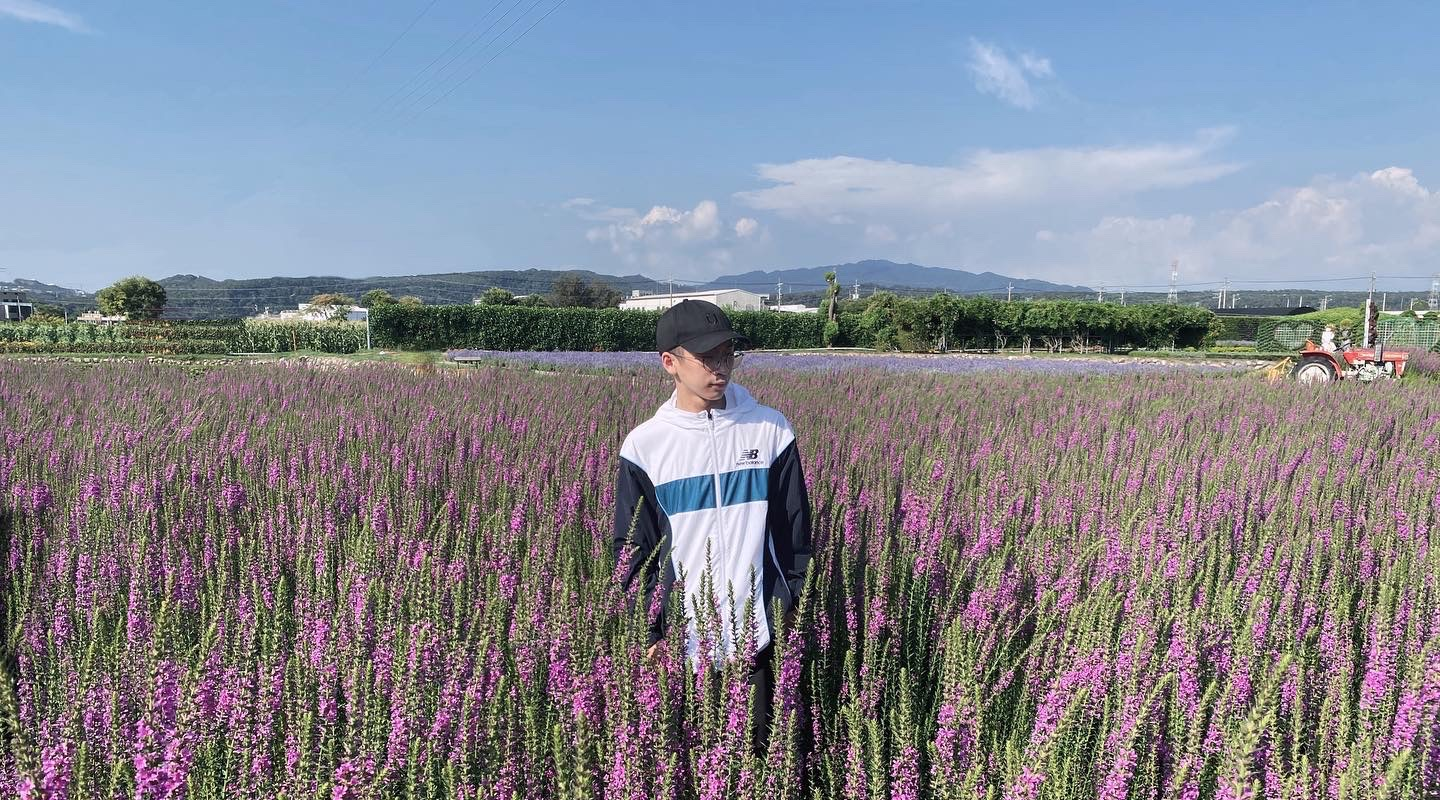
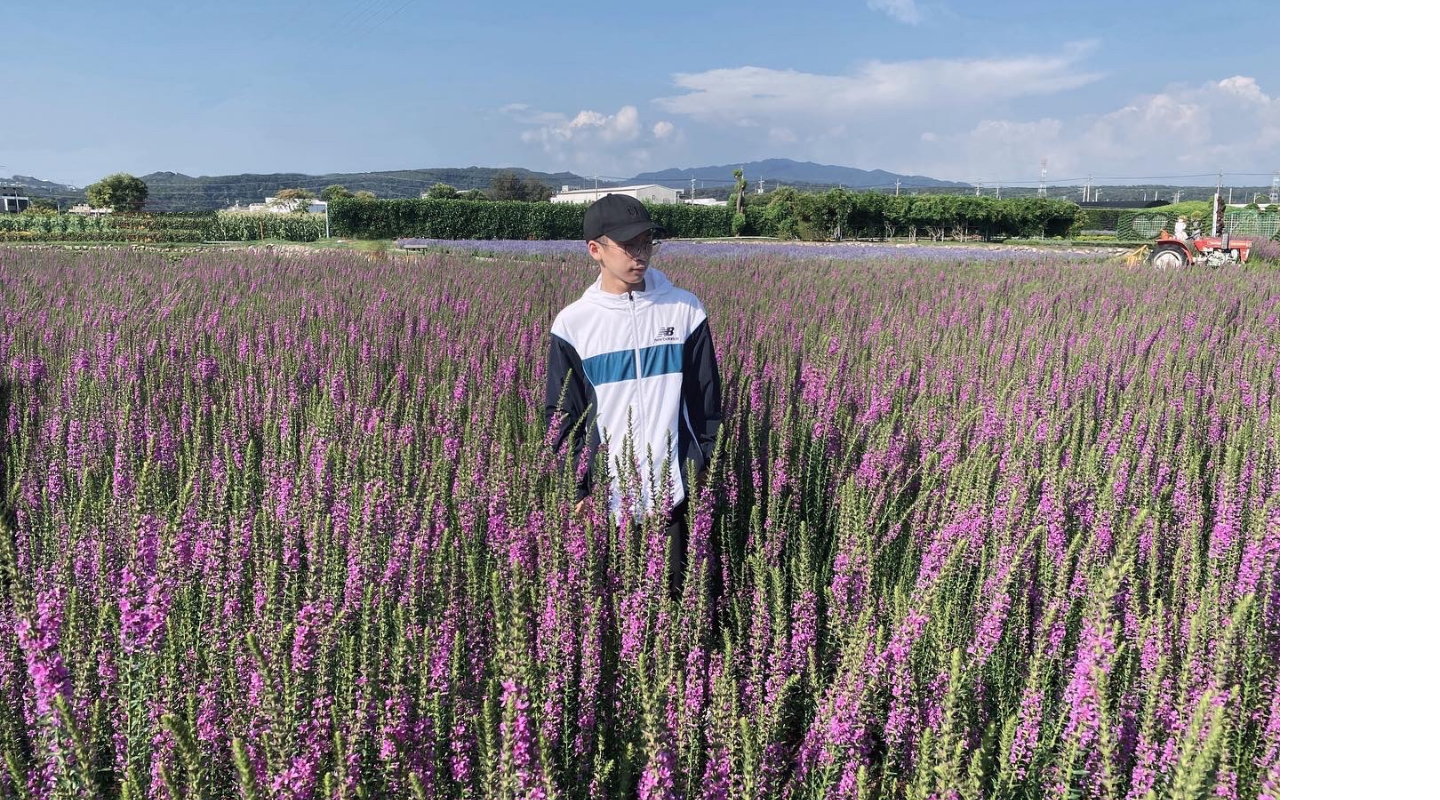
Before and after one commit to Lisji/my-first-side-project-by-vue, a Vue app: page / in a window 1280 px wide. Shown: the top 800 px of the page, 1440 px wide, since content can reach past the window. Built offline with nearby package versions, Linux system fonts and the light colour scheme.

Commit message:
:art: set homepage-background css with vh

```diff
--- a/src/App.vue
+++ b/src/App.vue
@@ -1,9 +1,7 @@
 <template>
   <div id="app">
     <div class="homepage">
-      <img src="./assets/homepage/homepageBackground.jpg" class="homepage__background" alt="">
       <div class="homepage__lock">
-
       </div>
       <div class="homepage__timeArea">
         <div class="homepage__timeArea__time">
@@ -32,8 +30,11 @@
 
 <style lang="scss" scoped>
   .homepage {
-    &__background {
-      height: 100%;
-    }
+    background-image: url('./assets/homepage/homepageBackground.jpg');
+    background-position: center center;
+    background-repeat: no-repeat;
+    background-size:cover;
+    height: 100vh;
   }
+
 </style>
```
